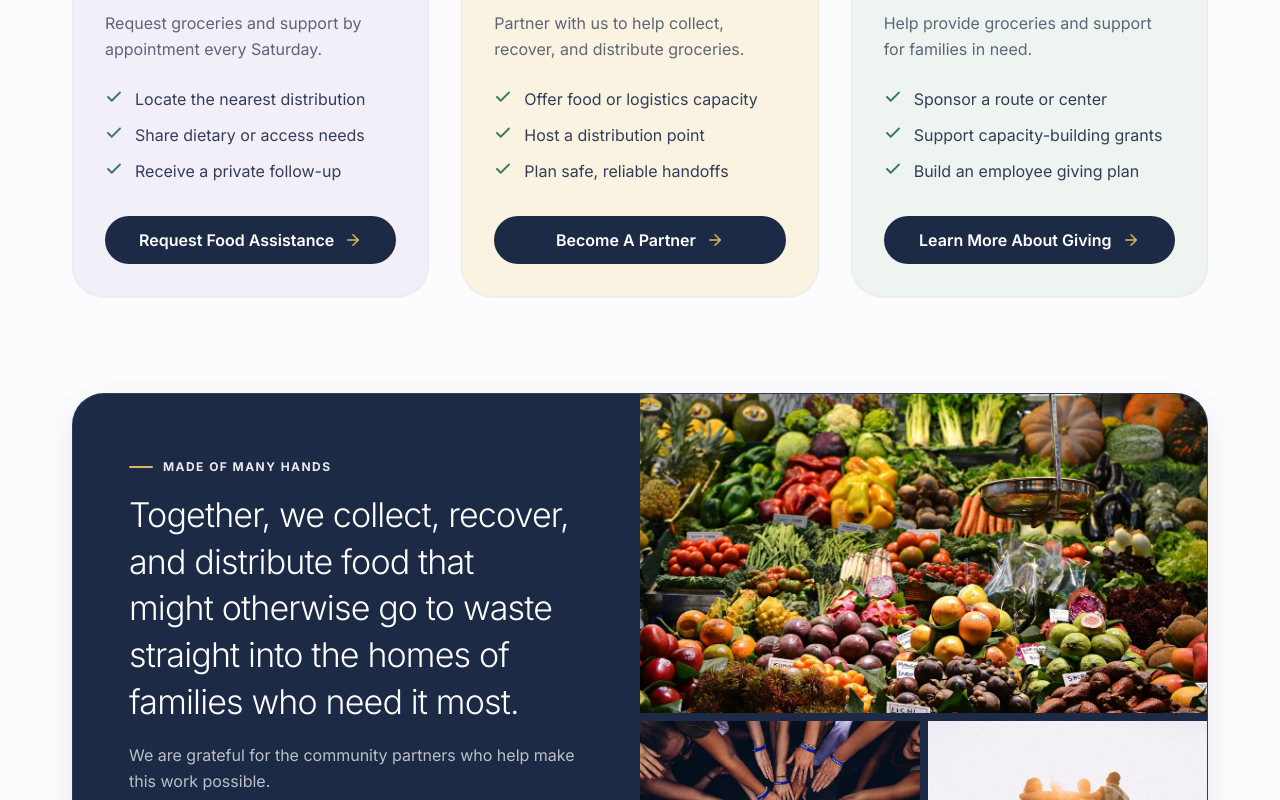
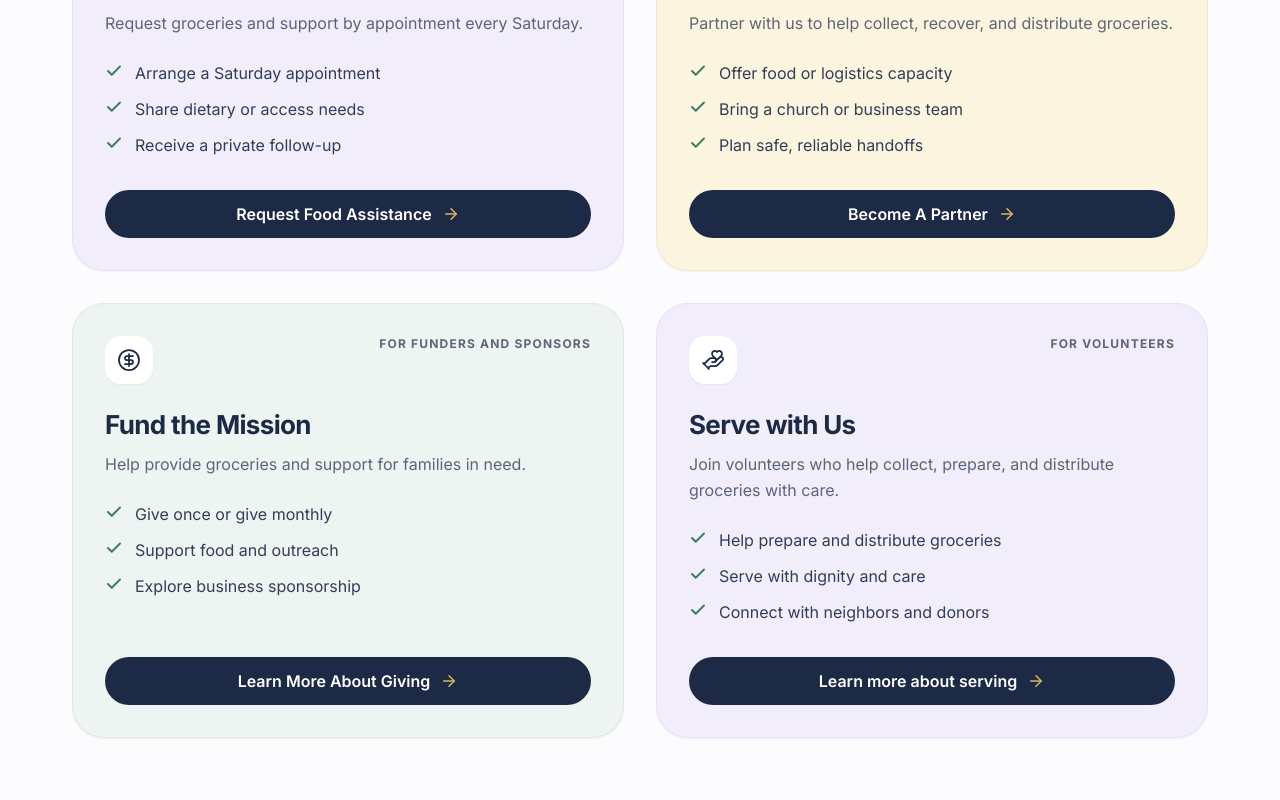
Before and after one commit to Rohitmehta395/MSAM, a Next.js app: page / in a window 1280 px wide. Shown: the part 4200-5000 px from the top of the page. Built offline with nearby package versions, Linux system fonts and the light colour scheme; no server answers.

Commit message:
feat: add WaysToHelp section component and associated home page content data

```diff
--- a/src/components/sections/WaysToHelp.tsx
+++ b/src/components/sections/WaysToHelp.tsx
@@ -18,26 +18,27 @@ export interface WaysToHelpProps {
 }
 
 const toneCardStyles: Record<string, string> = {
-  lavender: 'bg-[#F3EFF8] border-border/50',
-  warm: 'bg-[#FAF3E2] border-border/50',
-  sage: 'bg-[#EEF5F1] border-border/50',
+  lavender: 'bg-[#F2EDFA] border-[#E5DBF5]/70',
+  warm: 'bg-[#FBF4DF] border-[#F2E5C2]/70',
+  sage: 'bg-[#EEF4F1] border-[#D6E5DC]/70',
 };
 
 /**
  * Home page Ways to Help & Many Hands section.
  *
- * Grounded in Figma frame: `design-reference/Home Page/4-Ways to take part.png`
+ * Grounded in Figma frame: `design-reference/Home Page/4-Ways to take part - updated.png`
  * Layout:
- * 1. Centered Section Header: "WAYS TO HELP" eyebrow, "Three ways to help." headline,
+ * 1. Centered Section Header: "WAYS TO HELP" eyebrow, "Find your next step." headline,
  *    and clear editorial lead copy.
- * 2. Three Pathway Cards:
+ * 2. Four Pathway Cards:
  *    - For Neighbors (Request Food Support) in soft lavender surface
  *    - For Food and Site Partners (Partner with Us) in soft warm surface
  *    - For Funders and Sponsors (Fund the Mission) in soft sage surface
+ *    - For Volunteers (Serve with Us) in soft lavender surface
  *    Each card includes a white icon badge, uppercase audience tag, title, description,
  *    feature checklist with green checkmarks, and a dark pill button.
  * 3. "MADE OF MANY HANDS" Mosaic Card:
- *    - Contained navy card with statement headline and description on the left
+ *    - Contained navy card with statement headline ("Many hands. One shared mission.") and description on the left
  *    - Community tag chips (`Neighbors`, `Food donors`, `Site hosts`, `Drivers`, etc.)
  *    - "Learn more about partnership →" white button
  *    - Right-hand photographic mosaic band with 3 coordinated community images.
@@ -65,7 +66,7 @@ export function WaysToHelp({ content, className }: WaysToHelpProps) {
           <Eyebrow className="mb-3 justify-center">{eyebrow}</Eyebrow>
           <Heading
             as="h2"
-            className="text-navy font-serif text-3xl font-bold tracking-tight text-balance sm:text-4xl lg:text-5xl"
+            className="text-navy font-serif text-2xl font-bold tracking-tight sm:text-4xl lg:text-5xl"
           >
             {headline}
           </Heading>
@@ -76,8 +77,8 @@ export function WaysToHelp({ content, className }: WaysToHelpProps) {
           )}
         </div>
 
-        {/* Three Pathway Cards */}
-        <div className="mt-12 grid grid-cols-1 gap-6 sm:mt-16 md:grid-cols-3 lg:gap-8">
+        {/* Four Pathway Cards */}
+        <div className="mt-12 grid grid-cols-1 gap-6 sm:mt-16 md:grid-cols-2 lg:gap-8">
           {pathways.map((card) => {
             const Icon = card.icon;
 
@@ -89,16 +90,16 @@ export function WaysToHelp({ content, className }: WaysToHelpProps) {
                   toneCardStyles[card.tone] ?? 'border-border/50 bg-white',
                 )}
               >
-                <div>
+                <div className="flex flex-1 flex-col">
                   {/* Card Header: Icon Badge on left + Audience on right */}
-                  <div className="flex items-center justify-between">
+                  <div className="flex items-start justify-between gap-3">
                     <span
                       aria-hidden="true"
                       className="text-navy flex h-12 w-12 shrink-0 items-center justify-center rounded-2xl bg-white shadow-xs"
                     >
                       <Icon className="h-6 w-6 stroke-[1.75]" />
                     </span>
-                    <span className="text-navy/70 text-xs font-bold tracking-widest uppercase">
+                    <span className="text-navy/70 text-right text-xs font-bold tracking-wider uppercase sm:tracking-widest">
                       {card.audience}
                     </span>
                   </div>
@@ -122,7 +123,7 @@ export function WaysToHelp({ content, className }: WaysToHelpProps) {
                   icon="arrow"
                   fullWidth
                   size="md"
-                  className="justify-center"
+                  className="mt-auto justify-center"
                 >
                   {card.action.label}
                 </Button>
@@ -140,7 +141,7 @@ export function WaysToHelp({ content, className }: WaysToHelpProps) {
                 <Eyebrow onDark className="mb-4">
                   {manyHands.eyebrow}
                 </Eyebrow>
-                <h3 className="font-sans text-2xl leading-snug font-light tracking-tight text-balance text-white sm:text-3xl lg:text-[32px] xl:text-[34px]">
+                <h3 className="font-sans text-2xl leading-tight font-medium tracking-tight text-balance text-white sm:text-3xl lg:text-[34px] xl:text-[36px]">
                   {manyHands.headline}
                 </h3>
                 <p className="mt-4 max-w-lg text-sm leading-relaxed text-white/70 sm:text-base">
@@ -167,7 +168,13 @@ export function WaysToHelp({ content, className }: WaysToHelpProps) {
 
               {/* Bottom Action Button */}
               <div className="pt-8 sm:pt-10">
-                <Button href={manyHands.action.href} variant="light" icon="arrow" size="md">
+                <Button
+                  href={manyHands.action.href}
+                  variant="light"
+                  icon="arrow"
+                  size="md"
+                  className="w-full sm:w-auto"
+                >
                   {manyHands.action.label}
                 </Button>
               </div>
--- a/src/content/home.ts
+++ b/src/content/home.ts
@@ -374,8 +374,8 @@ export interface HomeWaysToHelpContent {
  */
 export const homeWaysToHelpContent: HomeWaysToHelpContent = {
   eyebrow: 'WAYS TO HELP',
-  headline: 'Three ways to help.',
-  lead: 'Whether you need food support, can share resources, or want to fund the mission, there is a clear next step.',
+  headline: 'Find your next step.',
+  lead: 'Give, serve, partner, or register for support. There is a place for you in this community.',
   pathways: [
     {
       id: 'neighbors',
@@ -385,7 +385,7 @@ export const homeWaysToHelpContent: HomeWaysToHelpContent = {
       title: 'Request Food Support',
       description: 'Request groceries and support by appointment every Saturday.',
       features: [
-        'Locate the nearest distribution',
+        'Arrange a Saturday appointment',
         'Share dietary or access needs',
         'Receive a private follow-up',
       ],
@@ -403,7 +403,7 @@ export const homeWaysToHelpContent: HomeWaysToHelpContent = {
       description: 'Partner with us to help collect, recover, and distribute groceries.',
       features: [
         'Offer food or logistics capacity',
-        'Host a distribution point',
+        'Bring a church or business team',
         'Plan safe, reliable handoffs',
       ],
       action: {
@@ -419,21 +419,38 @@ export const homeWaysToHelpContent: HomeWaysToHelpContent = {
       title: 'Fund the Mission',
       description: 'Help provide groceries and support for families in need.',
       features: [
-        'Sponsor a route or center',
-        'Support capacity-building grants',
-        'Build an employee giving plan',
+        'Give once or give monthly',
+        'Support food and outreach',
+        'Explore business sponsorship',
       ],
       action: {
         label: 'Learn More About Giving',
         href: '/donate',
       },
     },
+    {
+      id: 'volunteers',
+      audience: 'FOR VOLUNTEERS',
+      icon: HandHeart,
+      tone: 'lavender',
+      title: 'Serve with Us',
+      description: 'Join volunteers who help collect, prepare, and distribute groceries with care.',
+      features: [
+        'Help prepare and distribute groceries',
+        'Serve with dignity and care',
+        'Connect with neighbors and donors',
+      ],
+      action: {
+        label: 'Learn more about serving',
+        href: '/community/volunteers',
+      },
+    },
   ],
   manyHands: {
     eyebrow: 'MADE OF MANY HANDS',
-    headline:
-      'Together, we collect, recover, and distribute food that might otherwise go to waste straight into the homes of families who need it most.',
-    description: 'We are grateful for the community partners who help make this work possible.',
+    headline: 'Many hands. One shared mission.',
+    description:
+      'Individuals, businesses, and churches bring food, time, and generosity together. Help spread the word so more neighbors can find support and more hands can join the mission.',
     tags: ['Neighbors', 'Food donors', 'Site hosts', 'Drivers', 'Volunteers', 'Funders'],
     action: {
       label: 'Learn more about partnership',
```
